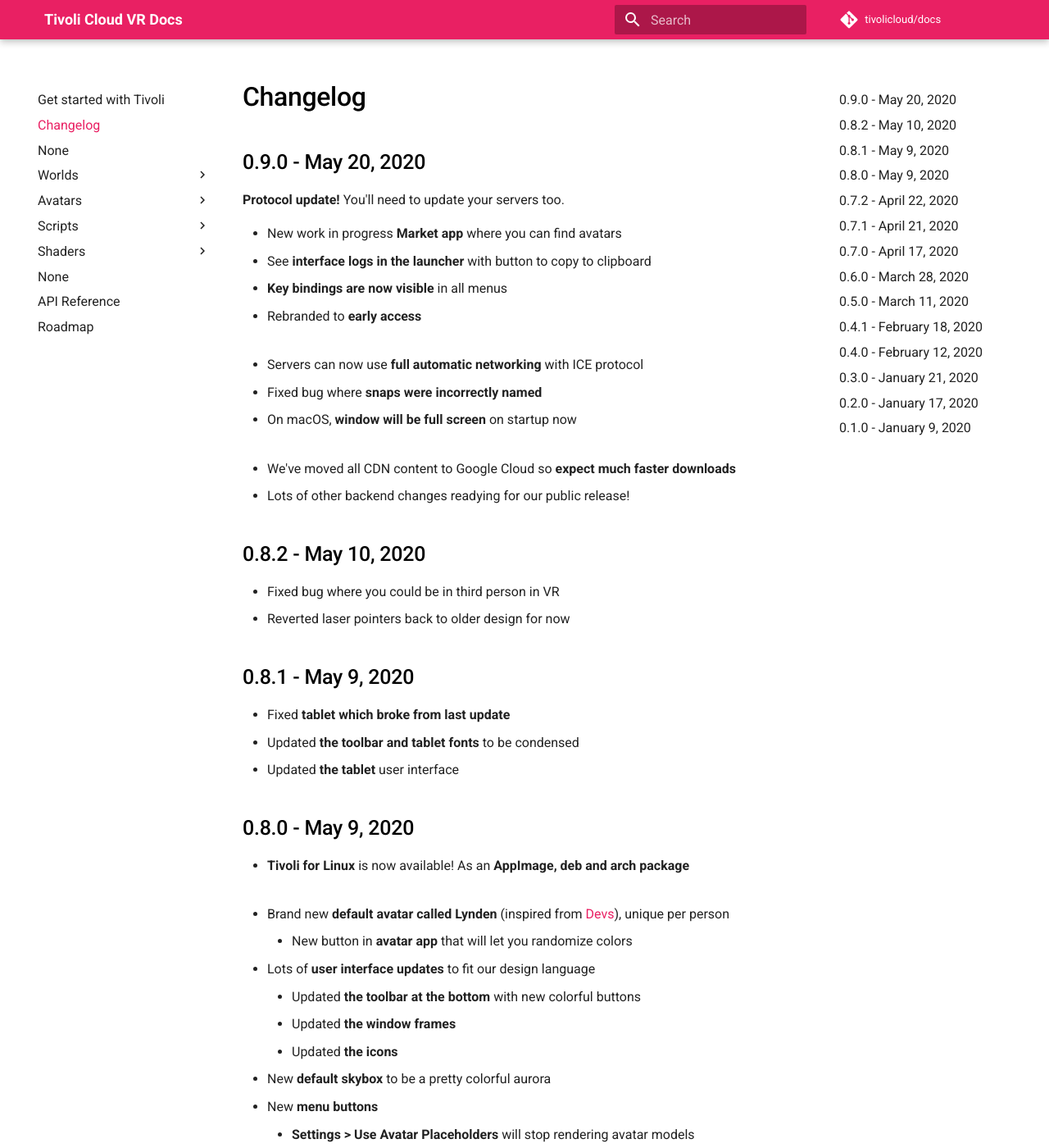
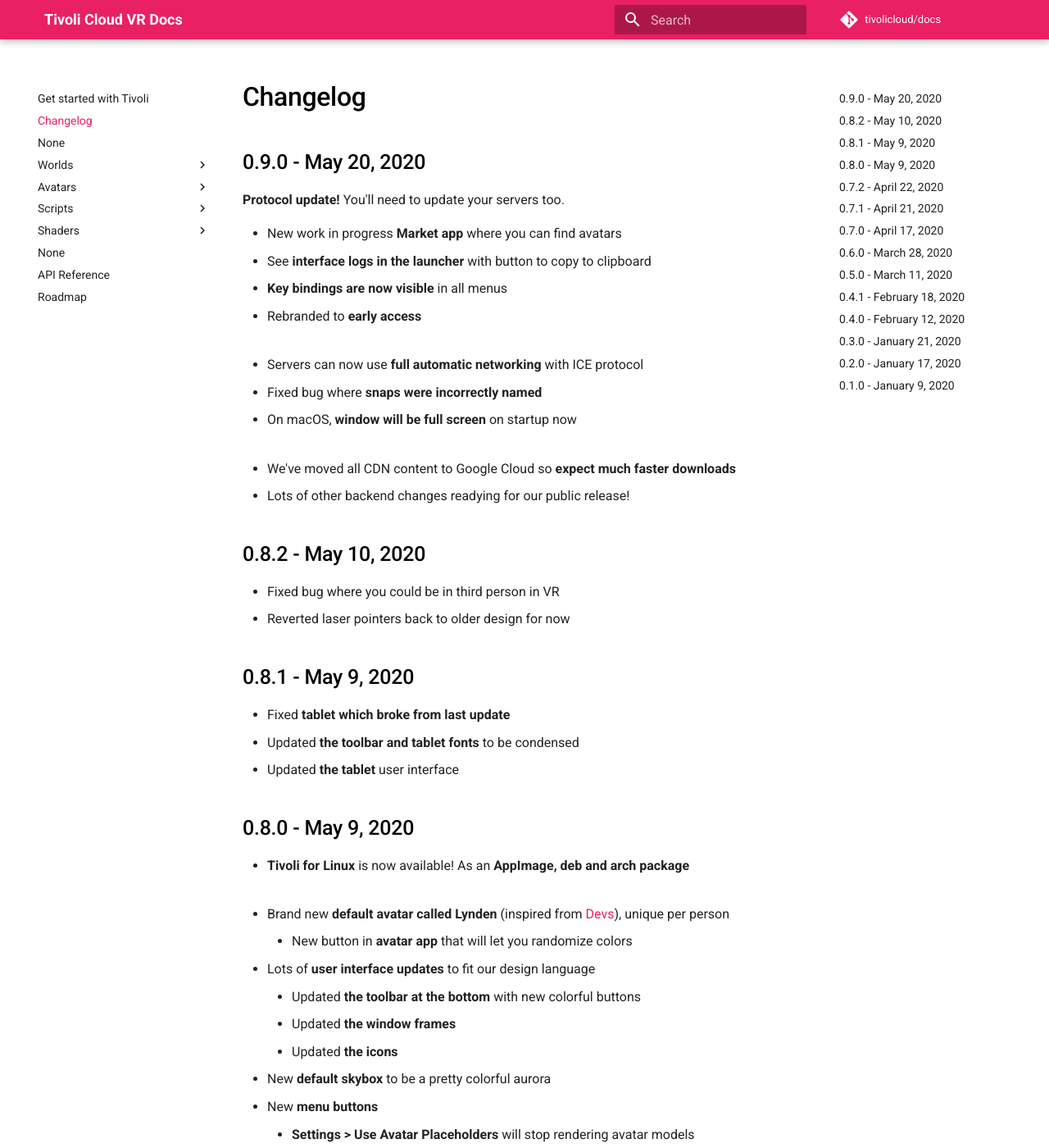
Before and after one commit to Nex-Pro/docs, an MkDocs documentation site: the page built from docs/changelog.md, in a window 1280 px wide and 1400 px high. Shown: the whole window at 82% size. Built offline with MkDocs 1.6.1 and Material for MkDocs 9.7.7, drawn with Linux system fonts in a browser that asks for light colours.

Commit message:
Nav font size back to default

```diff
--- a/docs/assets/custom.css
+++ b/docs/assets/custom.css
@@ -59,9 +59,9 @@
 	font-weight: 500;
 }
 
-.md-nav {
-	font-size: 0.8rem; /* which is regular text size. default: 0.7rem */
-}
+/* .md-nav {
+	font-size: 0.8rem; which is regular text size. default: 0.7rem
+} */
 
 .md-nav__item a[title="None"] {
 	font-size: 0;
```
